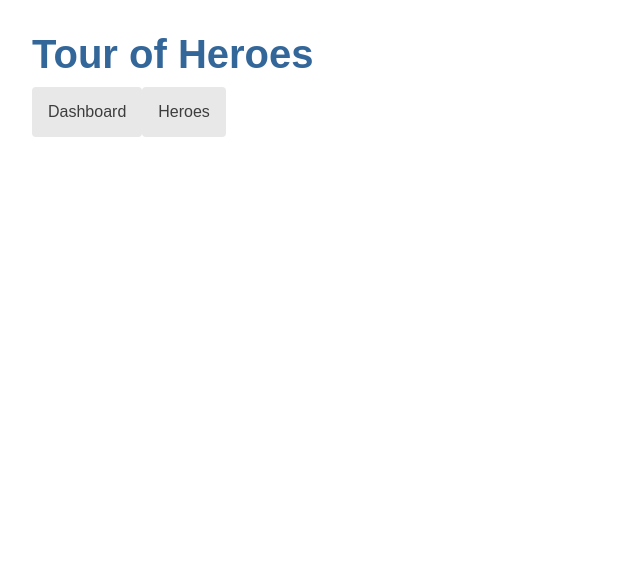
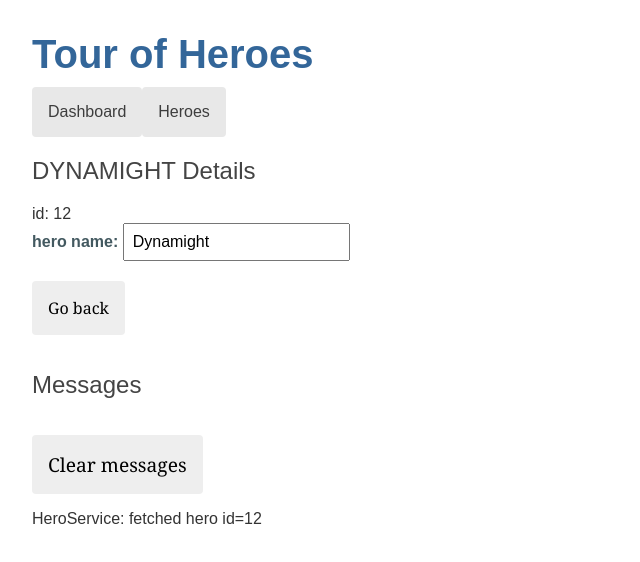
Before and after one commit to BatmanNLT/angular-docs, an Angular app in the folder angular-tour-of-heroes/: page /detail/12 in a window 1280 px wide. Shown: the top 562 px of the page, without its empty margins (0-640 px from the left). Built offline with nearby package versions, Linux system fonts and the light colour scheme.

Commit message:
[feat](hero-detail) modify hero detail component

```diff
--- a/angular-tour-of-heroes/src/app/hero-detail/hero-detail.component.css
+++ b/angular-tour-of-heroes/src/app/hero-detail/hero-detail.component.css
@@ -0,0 +1,28 @@
+/* HeroDetailComponent's private CSS styles */
+label {
+    color: #435960;
+    font-weight: bold;
+}
+
+input {
+    font-size: 1em;
+    padding: .5rem;
+}
+
+button {
+    margin-top: 20px;
+    background-color: #eee;
+    padding: 1rem;
+    border-radius: 4px;
+    font-size: 1rem;
+}
+
+button:hover {
+    background-color: #cfd8dc;
+}
+
+button:disabled {
+    background-color: #eee;
+    color: #ccc;
+    cursor: auto;
+}
--- a/angular-tour-of-heroes/src/app/hero-detail/hero-detail.component.html
+++ b/angular-tour-of-heroes/src/app/hero-detail/hero-detail.component.html
@@ -6,3 +6,4 @@
         <input id="hero-name" [(ngModel)]="hero.name" placeholder="name">
     </div>
 </div>
+<button type="button" (click)="goBack()">Go back</button>
--- a/angular-tour-of-heroes/src/app/hero-detail/hero-detail.component.ts
+++ b/angular-tour-of-heroes/src/app/hero-detail/hero-detail.component.ts
@@ -1,4 +1,7 @@
+import { Location } from '@angular/common';
 import { Component, Input, OnInit } from '@angular/core';
+import { ActivatedRoute } from '@angular/router';
+import { HeroService } from '../hero.service';
 import { Hero } from '../heroes/models/hero.model';
 
 @Component({
@@ -8,11 +11,20 @@ import { Hero } from '../heroes/models/hero.model';
 })
 export class HeroDetailComponent implements OnInit {
 
-  @Input() hero?: Hero;
+  hero: Hero | undefined;
 
-  constructor() { }
+  constructor(private route: ActivatedRoute, private heroService: HeroService, private location: Location) { }
 
   ngOnInit(): void {
+    this.getHero();
   }
 
+  getHero(): void {
+    const id = Number(this.route.snapshot.paramMap.get('id'));
+    this.heroService.getHero(id).subscribe(hero => this.hero = hero);
+  }
+
+  goBack(): void {
+    this.location.back();
+  }
 }
```
